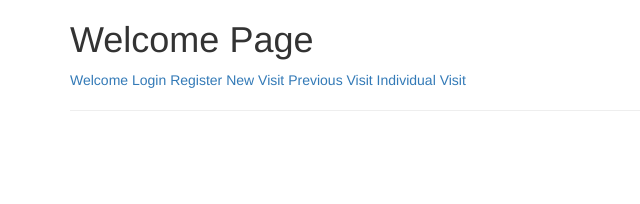
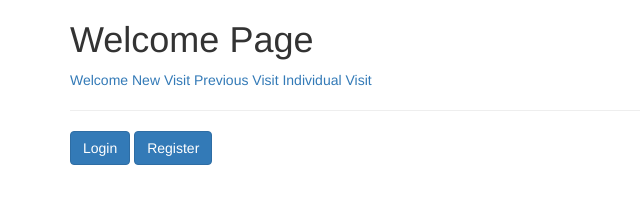
Before and after one commit to glenngineer1/medical-records-tracker, a website: page client/index.html at #/login in a window 1280 px wide. Shown: the whole page, without its empty margins (0-640 px from the left). Drawn offline with nearby package versions, Linux system fonts and the light colour scheme; some packages are replaced by stand-ins of ours; no server answers.

Commit message:
edited the login, splash and navbar partials to include bootstrap functionality

```diff
--- a/client/partials/navbar.html
+++ b/client/partials/navbar.html
@@ -2,8 +2,6 @@
 <!-- <h2>How nice is this nav bar?</h2> -->
 
 <a href='/#/' title="">Welcome</a>
-<a href='/#/login' title="">Login</a>
-<a href='/#/register' title="">Register</a>
 <a href='/#/newvisit' title="">New Visit</a>
 <a href='/#/previousvisit' title="">Previous Visit</a>
 <a href='/#/individualvisit' title="">Individual Visit</a>
--- a/client/partials/splash.html
+++ b/client/partials/splash.html
@@ -2,3 +2,6 @@
 <h1>Welcome Page</h1>
 
 <div ng-include="'partials/navBar.html'"></div>
+
+<a class="btn btn-primary" href="/#/login">Login</a>
+<a class="btn btn-primary" href="/#/register">Register</a>
```
Also changed, not shown: client/partials/login.html (+1 -1 lines).
